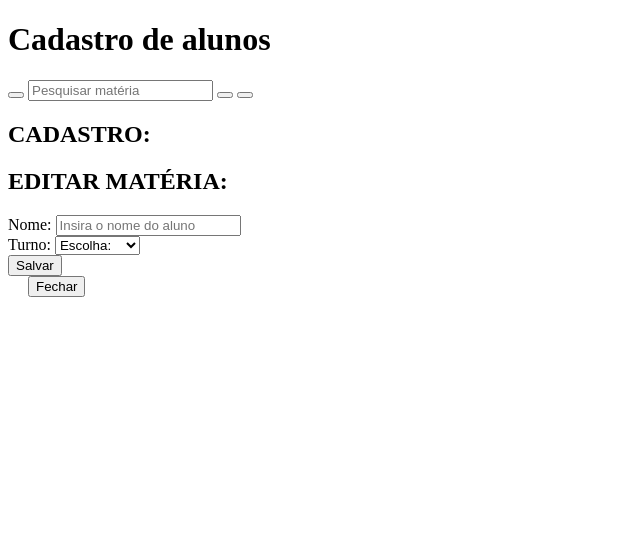
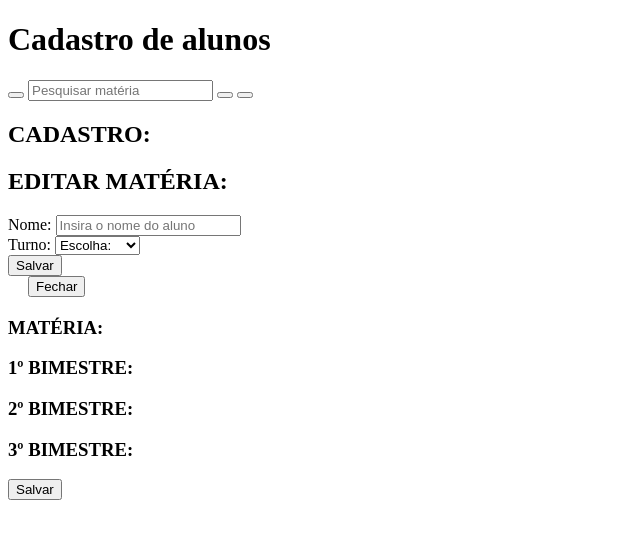
Before and after one commit to david-garcia1402/escola, a PHP site: page /views/alunos.php in a window 1280 px wide. Shown: the top 539 px of the page, without its empty margins (0-640 px from the left). Run offline with PHP 8.4, Linux system fonts and the light colour scheme.

Commit message:
feat: commit

```diff
--- a/src/js/aluno.js
+++ b/src/js/aluno.js
@@ -1,9 +1,9 @@
-function cadastroAlunoView(){
+function cadastroAlunoView() {
   $("#exampleModal").modal("toggle");
   document.getElementById("titleEdit").setAttribute("hidden", true);
 }
 
-function alunoRegistered(){
+function alunoRegistered() {
   var xmlhttp = new XMLHttpRequest();
   xmlhttp.onreadystatechange = function () {
     if (this.readyState == 4) {
@@ -73,7 +73,7 @@ async function alunoList(filtro = "") {
   xmlhttp.send();
 }
 
-function delAluno(idAluno){
+function delAluno(idAluno) {
   var xmlhttp = new XMLHttpRequest();
   xmlhttp.onreadystatechange = function () {
     if (this.readyState == 4 && this.status == 200) {
@@ -84,7 +84,6 @@ function delAluno(idAluno){
   xmlhttp.open("GET", "delAluno.php?idAluno=" + idAluno, true);
   xmlhttp.send();
 }
-
 
 async function alunoFilterClear() {
   document.getElementById("userSearch").value = "";
@@ -97,11 +96,12 @@ async function alunoFilterClear() {
   alunoList(filtro);
 }
 
-  function alunoEdit(idAluno){
+function alunoEdit(idAluno) {
   var xmlhttp = new XMLHttpRequest();
   xmlhttp.onreadystatechange = function () {
-        if (this.readyState == 4 && this.status == 200){
-            var retorno = JSON.parse(this.responseText)
+    if (this.readyState == 4 && this.status == 200) {
+      var retorno = JSON.parse(this.responseText);
+      console.log(retorno);
       if (retorno) {
         document.getElementById("idAluno").value = retorno.id;
         document.getElementById("alunoNome").value = retorno.nome;
@@ -110,10 +110,59 @@ async function alunoFilterClear() {
         document.getElementById("titleEdit").removeAttribute("hidden");
         $("#exampleModal").modal("toggle");
       }
+    }
+  };
+  xmlhttp.open("GET", "alunoEdit.php?idAluno=" + idAluno, true);
+  xmlhttp.send();
+}
+
+function showBoletim(idAluno) {
+  $("#boletim").modal("toggle");
+  var xmlhttp = new XMLHttpRequest();
+  xmlhttp.onreadystatechange = function () {
+    if (this.readyState == 4 && this.status == 200) {
+      var retorno = JSON.parse(this.responseText);
+      localStorage.boletim = JSON.stringify(retorno);
+      console.log(retorno);
+      var listmat = "";
+      listmat += "<div class='row'>";
+      console.log(retorno.nome);
+      console.log(retorno.materias);
+      retorno.materias.forEach((materias) => {
+        listmat += "<div class='col-sm-3'><h4>" + materias.nome + "</h4></div>";
+        listmat += "<div class='col-md-3'>";
+        listmat += "      <input type='number' min='0' max='10' style='width: 163px;' id='"+ retorno.materias.id + "b1' value='0'>";
+        listmat += "</div>";
+        listmat += "<div class='col-md-3'>";
+        listmat += "          <input type='number' min='0' max='10' style='width: 163px;' id='"+ retorno.materias.id + "b2'  value='0'>";
+        listmat += "</div>";
+        listmat += "<div class='col-md-3'>";
+        listmat += "   <input type='number' min='0' max='10' style='width: 163px;' id='"+ retorno.materias.id + "b3'  value='0'>";
+        listmat += "</div>";
+
+      });
+      listmat += "</div>";
+      document.getElementById("materiasnotas").innerHTML = listmat;
+      document.getElementById("nomedoaluno").innerHTML = retorno.nome;
+      document.getElementById("turnodoaluno").innerHTML = retorno.turno;
+    }
+  };
+
+  xmlhttp.open("GET", "listBoletim.php?idAluno=" + idAluno, true);
+  xmlhttp.send();
+}
+
+function saveTeste(){
+    var boletim = [];
+    if (localStorage.boletim) {
+        boletim = JSON.parse(localStorage.boletim);
+    }
+    if (boletim.materias) {
+        boletim.materias.forEach((materia) => {
+            materia.b1 = document.getElementById(materia.id + "b1").value;
+            materia.b2 = document.getElementById(materia.id + "b2").value;
+            materia.b3 = document.getElementById(materia.id + "b3").value;
+          });
+    }
 
 }
-    }
-    xmlhttp.open("GET", "alunoEdit.php?idAluno=" + idAluno, true);
-    xmlhttp.send();
-
-}
--- a/src/listAluno.php
+++ b/src/listAluno.php
@@ -24,7 +24,8 @@
         echo "<td>";
         echo "<div>";
         echo "<button type='button' class='btn btn-outline-danger btn-sm' style='max-width:30px; margin-right: 10px;' onclick='delAluno(\"$row[0]\")' title='Excluir registro'><span class='fa fa-trash'></span></button>";
-        echo "<button type='button' class='btn btn-outline-primary btn-sm' style='max-width:30px;' onclick='alunoEdit(\"$row[0]\")' title='Editar registro'><span class='fa fa-edit'></span></button>";
+        echo "<button type='button' class='btn btn-outline-primary btn-sm' style='max-width:30px; margin-right: 10px;' onclick='alunoEdit(\"$row[0]\")' title='Editar registro'><span class='fa fa-edit'></span></button>";
+        echo "<button type='button' class='btn btn-outline-primary btn-sm' style='max-width:30px;' onclick='showBoletim(\"$row[0]\")' title='Visualizar boletim'><span class='fa fa-mortar-board'></span></button>";
         echo "</div>";
         echo "</td>";
         echo "</tr>";
--- a/src/listMat.php
+++ b/src/listMat.php
@@ -7,7 +7,6 @@
         $where = " and materias.nome like  '%{$filtro}%'";
     }
 
-    ini_set('display_errors', 1);
     $sql = 'select materias.id, materias.nome, GROUP_CONCAT(professores.name_prof SEPARATOR ", ")';
     $sql .= 'from professores, materias, materiasProfessores ';
     $sql .=  'where materiasProfessores.idMat = materias.id ';
--- a/src/views/alunos.php
+++ b/src/views/alunos.php
@@ -72,10 +72,10 @@
                             </div>
                         </div>
                     </div>
-                    </div>
                 </div>
             </div>
         </div>
+    </div>
     <!--Lista-->
     <div class="container">
         <div class="row">
@@ -84,6 +84,43 @@
             </div>
         </div>
     </div>
+    <!--Boletim-->
+<div class="modal fade" id="boletim" tabindex="-1" aria-labelledby="exampleModalLabel" aria-hidden="true">
+    <div class="modal-dialog modal-xl">
+        <div class="modal-content">
+        <div class="modal-header">
+            <h2 class="modal-title" id="modal-title"><div id="nomedoaluno"></div></h2>
+            <h2 class="modal-turno" id="modal-turno"><div id="turnodoaluno"></div></h2>
+        </div>
+            <div class="modal-body" id="boletim">
+                <div class="container-fluid">
+                    <div class="row">
+                        <div class="col-md-3">
+                            <h3>MATÉRIA:</h3>
+                        </div>
+                        <div class="col-md-3">
+                            <h3>1º BIMESTRE:</h3>
+                        </div>
+                        <div class="col-md-3">
+                            <h3>2º BIMESTRE:</h3>
+                        </div>
+                        <div class="col-md-3">
+                            <h3>3º BIMESTRE:</h3>
+                        </div>
+                    </div>
+                    <div id="materiasnotas"></div>
+                    </div>
+                    <footer>
+                        <div class="col-md-10"></div>
+                        <div class="col-md-2">
+                            <button type="button" onclick="saveTeste()" class="btn btn-primary">Salvar</button>
+                        </div>
+                    </footer>
+                </div>
+            </div>
+        </div>
+    </div>
+</div>
 
 </body>
 
```
Also changed, not shown: src/listBoletim.php (+6 -2 lines). Lines whose indentation alone changed are shown as unchanged.
